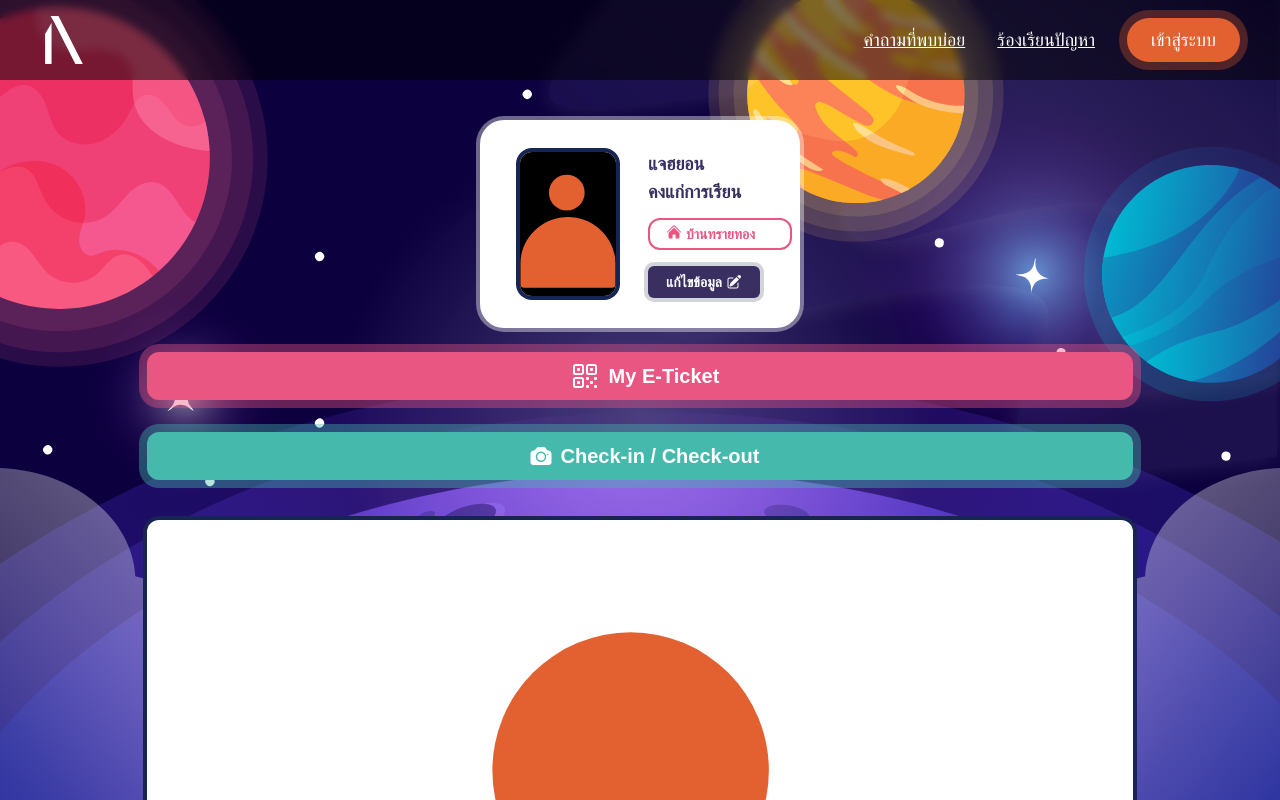
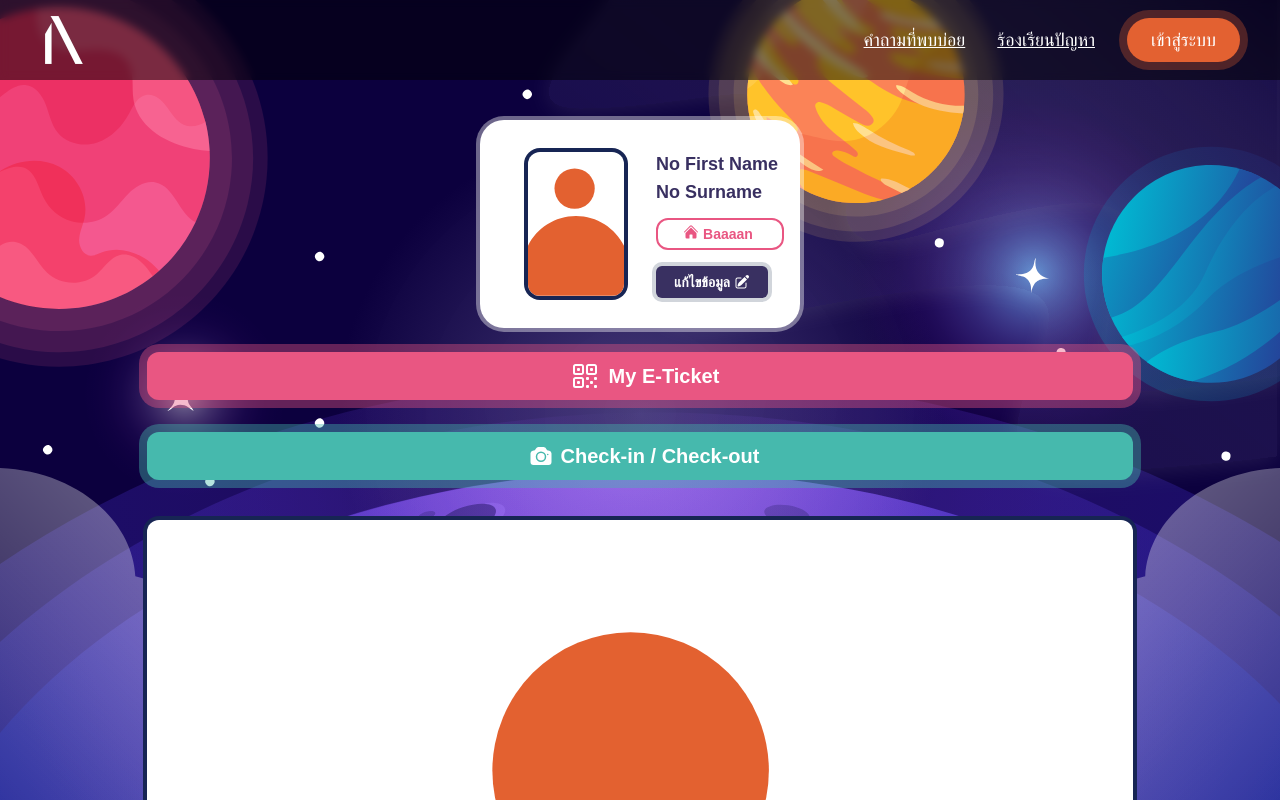
Before and after one commit to isd-sgcu/rpkm66-frontend, a Next.js app: page /estamp-home in a window 1280 px wide. Shown: the top 800 px of the page. Built offline with nearby package versions, Linux system fonts and the light colour scheme; no server answers; a web font is replaced by a local one.

Commit message:
fix: add user data

```diff
--- a/src/components/estamp-home/CheckIn.tsx
+++ b/src/components/estamp-home/CheckIn.tsx
@@ -1,9 +1,10 @@
 import { CameraIcon } from '@heroicons/react/24/solid';
-const CheckIn = () => {
+const CheckIn = (props: any) => {
+    const router = props.router;
     return (
         <button
             className="my-2 flex h-12 w-4/5 items-center justify-center rounded-xl bg-green text-xl font-bold ring-8 ring-green/40"
-            onClick={() => console.log('GG')}
+            onClick={() => router.push('/check-in')}
         >
             <CameraIcon className="mx-2 h-6 w-6" />
             <h1>Check-in / Check-out</h1>
--- a/src/components/estamp-home/MyETicket.tsx
+++ b/src/components/estamp-home/MyETicket.tsx
@@ -1,9 +1,10 @@
 import { QrCodeIcon } from '@heroicons/react/24/solid';
-const MyETicket = () => {
+const MyETicket = (props: any) => {
+    const router = props.router;
     return (
         <button
             className="my-6 flex h-12 w-4/5 items-center justify-center rounded-xl bg-pink-400 text-xl font-bold ring-8 ring-pink-400/40"
-            onClick={() => console.log('GG')}
+            onClick={() => router.push('/my-e-ticket')}
         >
             <QrCodeIcon className="mx-2 h-8 w-8" />
             <h1>My E-Ticket</h1>
--- a/src/components/estamp-home/Profile.tsx
+++ b/src/components/estamp-home/Profile.tsx
@@ -1,29 +1,32 @@
 import { HomeIcon, PencilSquareIcon } from '@heroicons/react/24/solid';
-import Human from '@/public/images/pfp-placeholder.svg';
+import placeHolder from '@/public/images/pfp-placeholder.svg';
 import Image from 'next/image';
-const Profile = () => {
+import { useAuth } from '@/context/AuthContext';
+const Profile = (props: any) => {
+    const { user } = useAuth();
+    const router = props.router;
     return (
         <div className="flex h-52 w-80 justify-center rounded-3xl bg-white ring-4 ring-white/40">
             <div className="justify-cente mx-8 flex items-center">
                 <div className="relative aspect-square h-36 w-24 max-w-full rounded-xl ring-4 ring-blue-950">
                     <Image
-                        src={Human}
+                        src={user?.imageUrl || placeHolder}
                         fill
                         alt="placeholder-icon"
-                        className="rounded-xl bg-black"
+                        className="rounded-xl object-cover"
                     />
                 </div>
             </div>
             <div className="flex flex-col justify-center text-lg font-bold text-purple-400">
-                <h1>แจฮยอน</h1>
-                <h1>คงแก่การเรียน</h1>
-                <div className="my-3 flex h-auto w-36 rounded-xl border-2 border-pink-400 px-4 py-1 text-pink-400">
+                <h1>{user?.firstname || 'No First Name'}</h1>
+                <h1>{user?.lastname || 'No Surname'}</h1>
+                <div className="my-3 flex h-auto w-32 justify-center rounded-xl border-2 border-pink-400 px-4 py-1 text-pink-400">
                     <HomeIcon className="h-4 w-4" />
-                    <p className="mx-1 text-sm">บ้านทรายทอง</p>
+                    <p className="mx-1 text-sm">Baaaan</p>
                 </div>
                 <button
                     className="mt-1 h-8 w-28 rounded-md bg-purple-400 ring-4 ring-gray-300"
-                    onClick={() => console.log('Clicked')}
+                    onClick={() => router.push('/edit')}
                 >
                     <div className="flex justify-center py-1 text-sm text-white">
                         <p>แก้ไขข้อมูล</p>
--- a/src/components/estamp-home/Stamp.tsx
+++ b/src/components/estamp-home/Stamp.tsx
@@ -1,7 +1,8 @@
 import { CheckBadgeIcon } from '@heroicons/react/24/solid';
 import Image from 'next/image';
 import placeHolderPicture from '@/public/images/pfp-placeholder.svg';
-const Stamp = () => {
+const Stamp = (props: any) => {
+    const router = props.router;
     return (
         <div className="my-8 flex w-4/5 flex-col items-center justify-center text-xl font-bold">
             <div className="relative aspect-square h-auto w-full max-w-full rounded-xl bg-white ring-4 ring-blue-950">
@@ -12,7 +13,10 @@ const Stamp = () => {
                     className="rounded-xl"
                 />
             </div>
-            <button className="my-4 flex h-12 w-full items-center justify-center rounded-xl bg-yellow ring-4 ring-yellow/40">
+            <button
+                className="my-4 flex h-12 w-full items-center justify-center rounded-xl bg-yellow ring-4 ring-yellow/40"
+                onClick={() => router.push('/redeem')}
+            >
                 <CheckBadgeIcon className="mx-2 h-8 w-8" />
                 <h1>Redeem Ticket</h1>
             </button>
--- a/src/pages/estamp-home.tsx
+++ b/src/pages/estamp-home.tsx
@@ -2,14 +2,16 @@ import CheckIn from '@/components/estamp-home/CheckIn';
 import MyETicket from '@/components/estamp-home/MyETicket';
 import Profile from '@/components/estamp-home/Profile';
 import Stamp from '@/components/estamp-home/Stamp';
+import { useRouter } from 'next/router';
 
 const EstampHome = () => {
+    const router = useRouter();
     return (
         <div className="flex min-h-screen w-full flex-col items-center px-6 py-10">
-            <Profile />
-            <MyETicket />
-            <CheckIn />
-            <Stamp />
+            <Profile router={router} />
+            <MyETicket router={router} />
+            <CheckIn router={router} />
+            <Stamp router={router} />
         </div>
     );
 };
```
